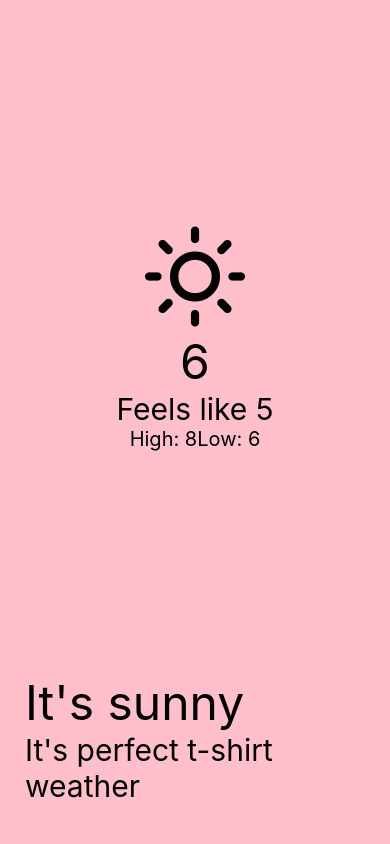
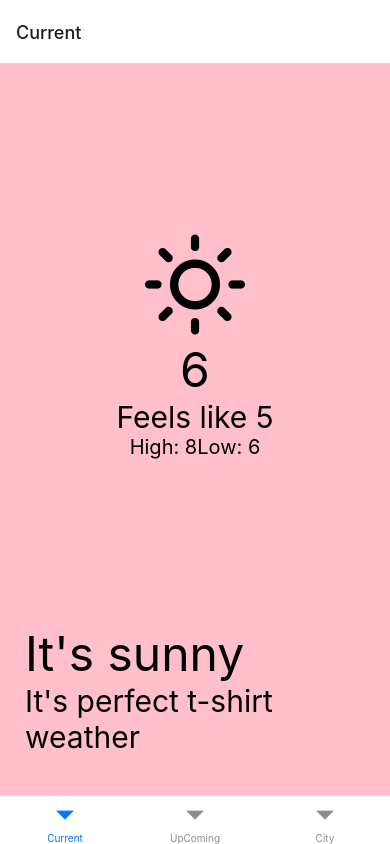
Before and after one commit to adalin96/SimpleProject, a React Native app: screen / in a window 390 px wide. Built offline with nearby package versions, Linux system fonts and the light colour scheme.

Commit message:
added a navigation container in App.js and a bottom navigation tab in the style of ios

```diff
--- a/App.js
+++ b/App.js
@@ -1,20 +1,22 @@
 import React from 'react'
-import { View, StyleSheet } from 'react-native'
 import CurrentWeather from './src/screens/CurrentWeather'
 import UpComingWeather from './src/screens/UpcomingWeather'
 import City from './src/screens/City'
+import { NavigationContainer } from '@react-navigation/native'
+import { createBottomTabNavigator } from '@react-navigation/bottom-tabs'
+
+const Tab = createBottomTabNavigator()
 
 const App = () => {
   return (
-    <View style={styles.container}>
-      <CurrentWeather />
-    </View>
+    <NavigationContainer>
+      <Tab.Navigator>
+        <Tab.Screen name={'Current'} component={CurrentWeather}/>
+        <Tab.Screen name={'UpComing'} component={UpComingWeather}/>
+        <Tab.Screen name={'City'} component={City}/>
+      </Tab.Navigator>
+    </NavigationContainer>
   )
 }
 
-const styles = StyleSheet.create({
-  container: {
-    flex: 1
-  }
-})
 export default App
```
Also changed, not shown: package.json (+7 -3 lines), 1 other file (tests, documents, lock files or other folders).
